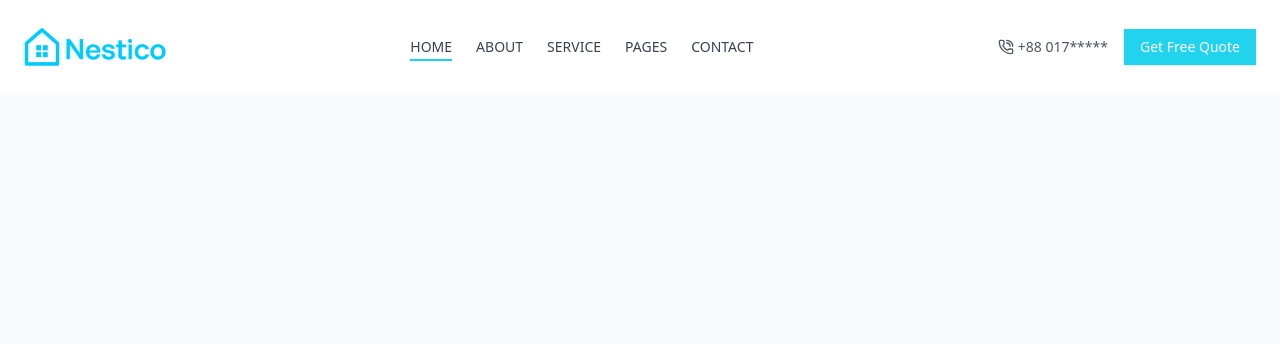
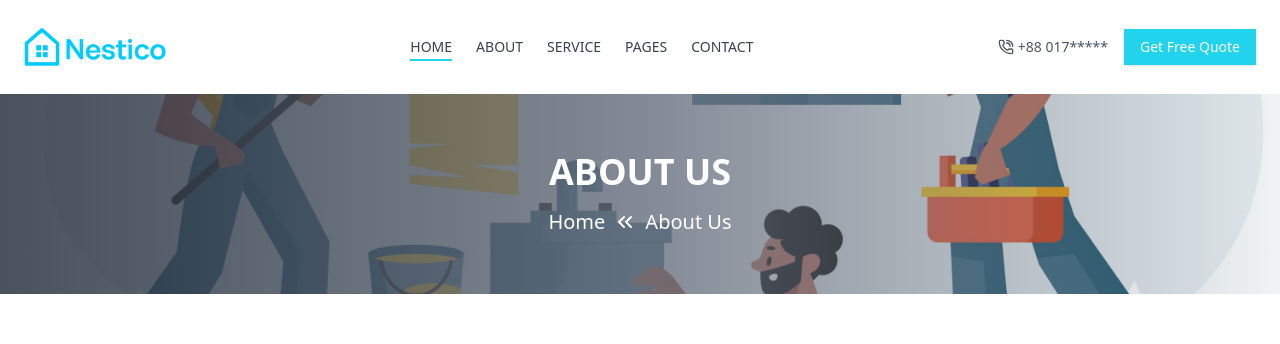
Before and after one commit to Zihadx/nestico2.0, a Next.js app: page /about in a window 1280 px wide. Shown: the top 344 px of the page. Built offline with nearby package versions, Linux system fonts and the light colour scheme; no server answers.

Commit message:
build about us banner section

```diff
--- /dev/null
+++ b/src/app/about/page.tsx
@@ -0,0 +1,12 @@
+import AboutUsBanner from "@/components/AboutUs/Banner/Banner";
+import React from "react";
+
+const page = () => {
+  return (
+    <div>
+      <AboutUsBanner />
+    </div>
+  );
+};
+
+export default page;
--- /dev/null
+++ b/src/components/AboutUs/Banner/Banner.tsx
@@ -0,0 +1,44 @@
+import { ChevronsLeft } from "lucide-react";
+import Image from "next/image";
+import Link from "next/link";
+import React from "react";
+
+const AboutUsBanner = () => {
+  return (
+    <div>
+      {/* Background Image ------------------*/}
+      <div className="relative w-full h-[200px]">
+        <Image
+          src="/images/about/AboutUsBanner.jpg"
+          alt="Banner Image"
+          layout="fill"
+          objectFit="cover"
+          className="object-cover"
+        />
+        {/* Overlay----------------- */}
+        <div className="absolute inset-0 bg-gradient-to-r from-gray-800 via-gray-500 to-transparent opacity-80" />
+        {/* Content ------------------*/}
+        <div className="absolute inset-0 flex flex-col items-center justify-center text-center text-white">
+          <h1 className="text-3xl md:text-4xl font-semibold mb-4">ABOUT US</h1>
+          <div className="flex items-center space-x-2 text-lg md:text-xl">
+            <Link
+              href="/"
+              className="text-lg md:text-xl font-medium hover:underline"
+            >
+              Home
+            </Link>
+            <ChevronsLeft />
+            <Link
+              href="/about"
+              className="text-lg md:text-xl font-medium hover:underline"
+            >
+              About Us
+            </Link>
+          </div>
+        </div>
+      </div>
+    </div>
+  );
+};
+
+export default AboutUsBanner;
--- a/src/components/Shared/Navbar/Navbar.tsx
+++ b/src/components/Shared/Navbar/Navbar.tsx
@@ -36,20 +36,20 @@ const Navbar = () => {
           </DropdownMenuContent>
         </DropdownMenu>
 
-        <Link href="#">ABOUT</Link>
-        <Link href="#">SERVICE</Link>
+        <Link href="/about">ABOUT</Link>
+        <Link href="service">SERVICE</Link>
 
         <DropdownMenu>
           <DropdownMenuTrigger className="hover:text-cyan-500 focus:outline-none">
             PAGES
           </DropdownMenuTrigger>
           <DropdownMenuContent>
-            <DropdownMenuItem>Page 1</DropdownMenuItem>
+            <DropdownMenuItem>Booking</DropdownMenuItem>
             <DropdownMenuItem>Page 2</DropdownMenuItem>
           </DropdownMenuContent>
         </DropdownMenu>
 
-        <Link href="#">CONTACT</Link>
+        <Link href="/contact">CONTACT</Link>
       </nav>
 
       {/* Contact & Button */}
```
Also changed, not shown: public/images/About/AboutUsBanner.jpg (added).
